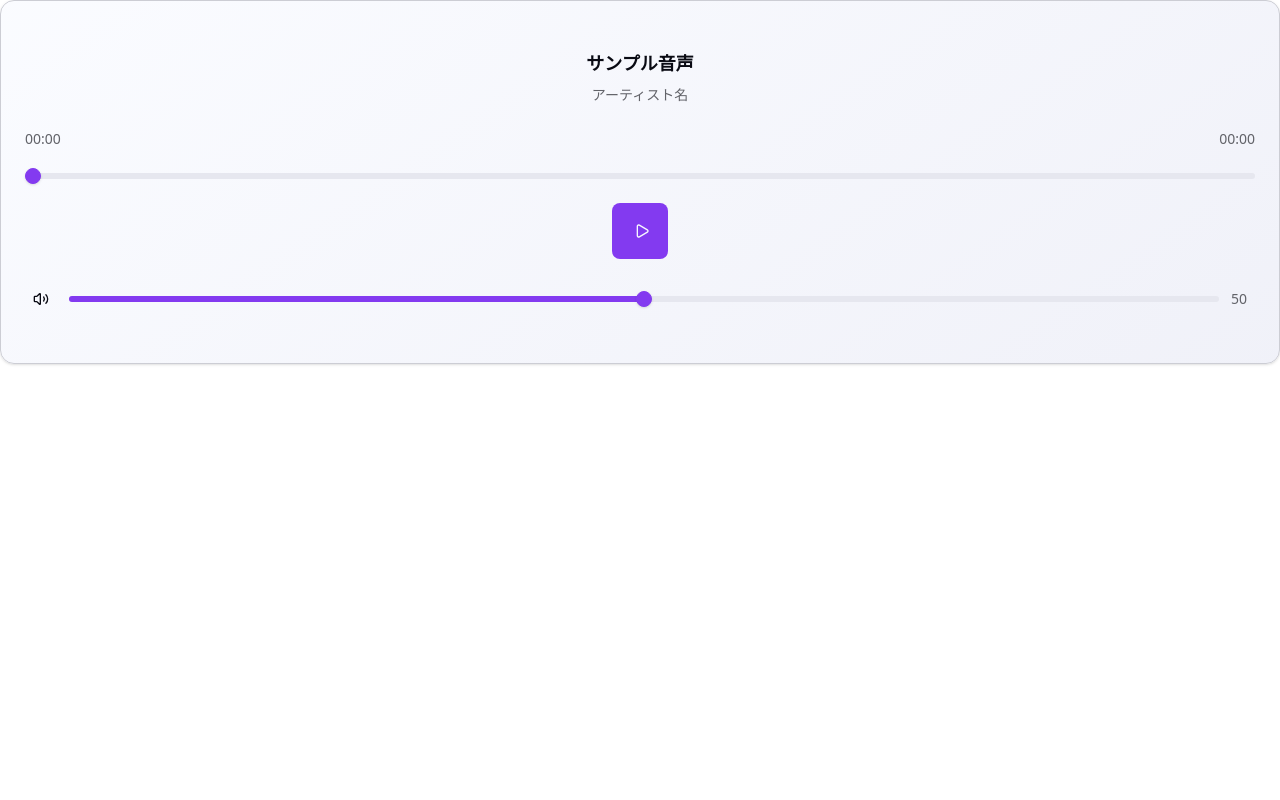
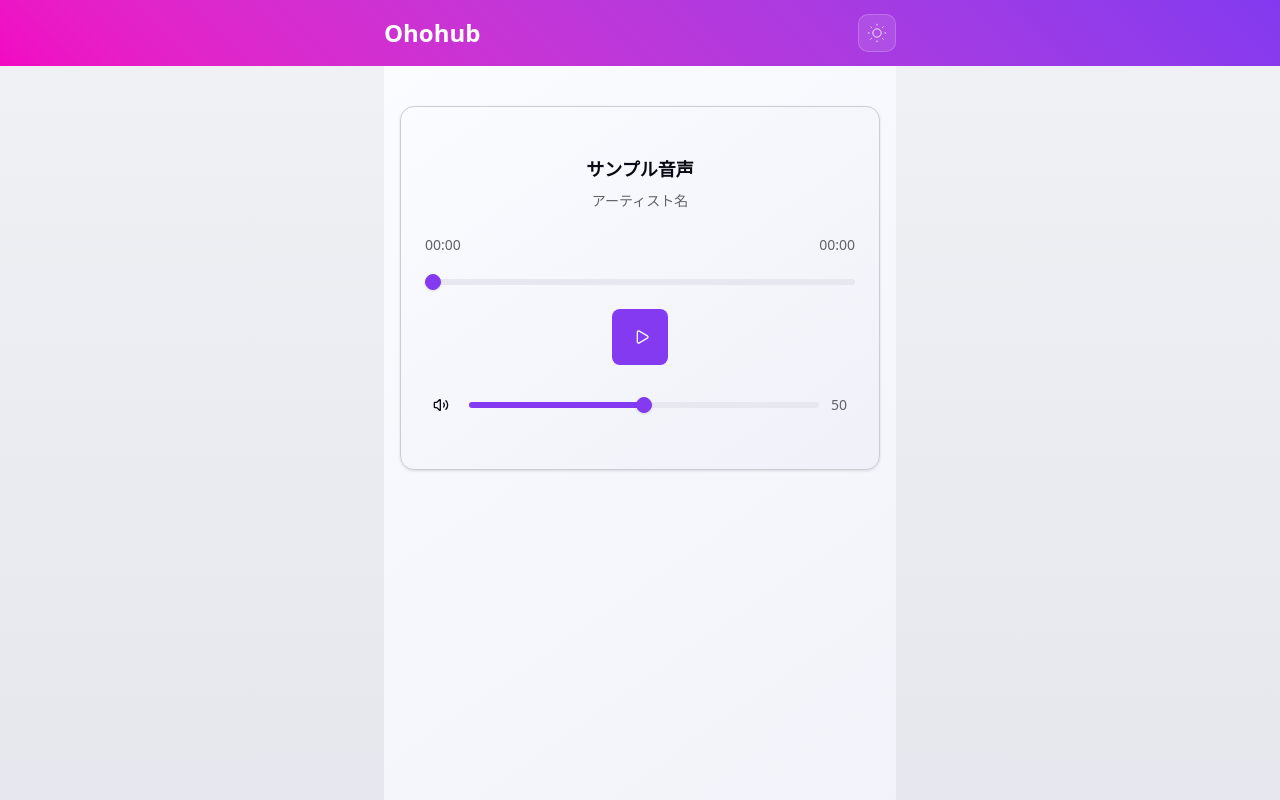
Before and after one commit to XIV-Y/Ohohub, a React (Vite) app: page / in a window 1280 px wide. Shown: the top 800 px of the page. Built offline with nearby package versions, Linux system fonts and the light colour scheme.

Commit message:
#10 feat: Routingの設定実装

```diff
--- a/src/App.tsx
+++ b/src/App.tsx
@@ -1,11 +1,16 @@
 import { Route, Routes } from 'react-router-dom'
 
 import Home from '@/pages/Home'
+import NotFound from '@/pages/errors/NotFound'
+import Layout from '@/components/custom-ui/Layout'
 
-export default function MobileFirstApp() {
+export default function App() {
   return (
     <Routes>
-      <Route path="/" element={<Home />} />
+      <Route path="/" element={<Layout />}>
+        <Route index element={<Home />} />
+        <Route path="*" element={<NotFound />} />
+      </Route>
     </Routes>
   )
 }
```
